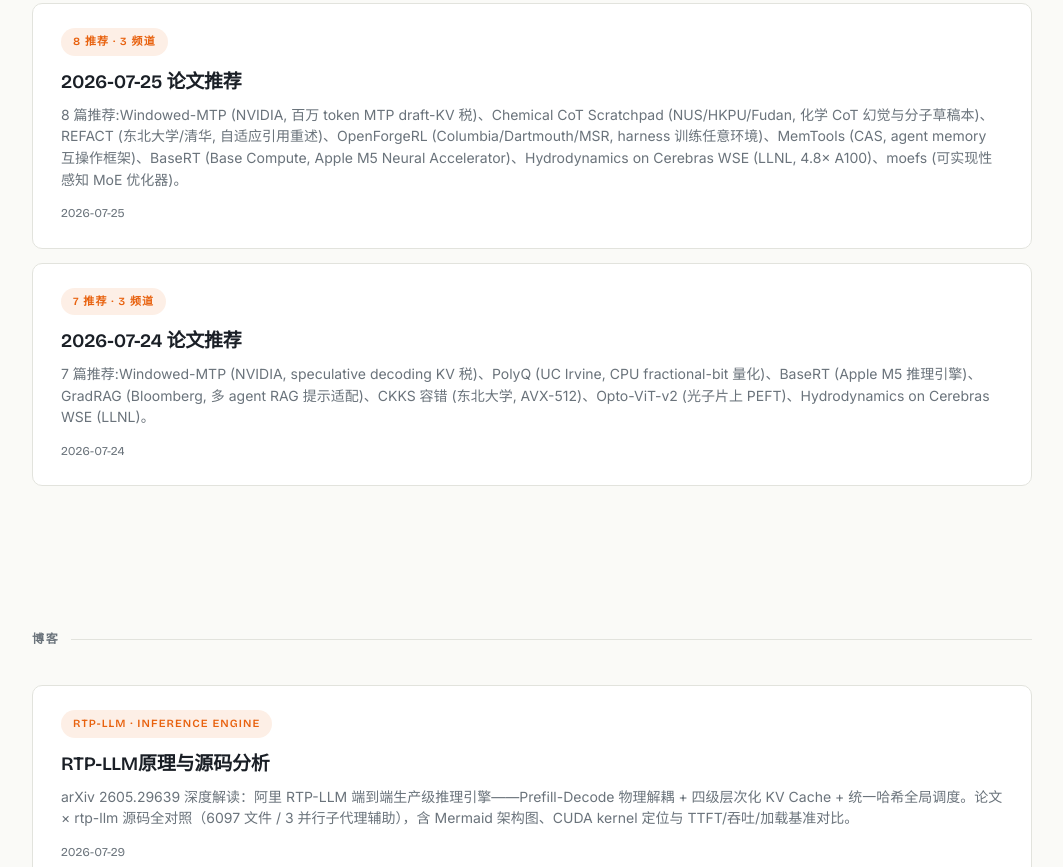
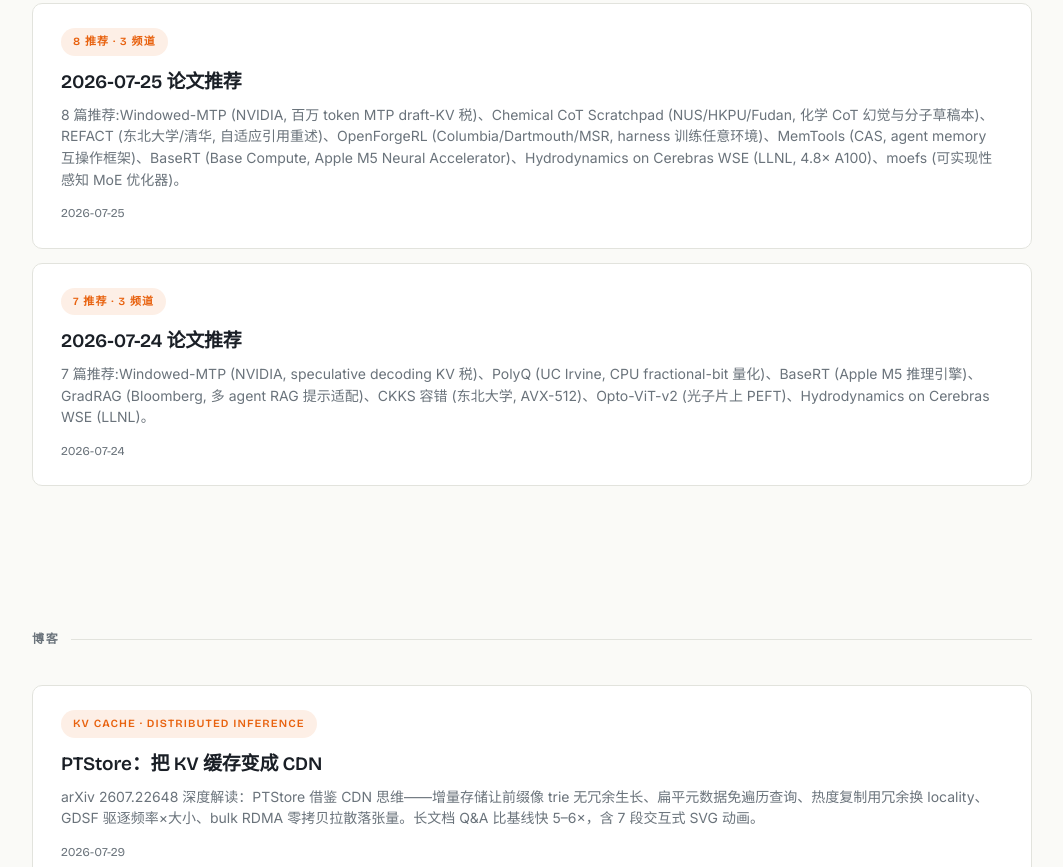
Before and after one commit to yuancaoyaoHW/yuancaoyaohw.github.io, an Astro site: page / in a window 1280 px wide. Shown: the part 1933-2800 px from the top of the page, without its empty margins (108-1171 px from the left). Built offline with nearby package versions, Linux system fonts and the light colour scheme; Astro itself is replaced by a stand-in of ours.

Commit message:
Add PTStore card to homepage blog list

```diff
--- a/src/pages/index.astro
+++ b/src/pages/index.astro
@@ -15,6 +15,13 @@
 ];
 
 const blogPosts = [
+  {
+    title: 'PTStore：把 KV 缓存变成 CDN',
+    href: '/blog/ptstore/',
+    description: 'arXiv 2607.22648 深度解读：PTStore 借鉴 CDN 思维——增量存储让前缀像 trie 无冗余生长、扁平元数据免遍历查询、热度复制用冗余换 locality、GDSF 驱逐频率×大小、bulk RDMA 零拷贝拉散落张量。长文档 Q&A 比基线快 5–6×，含 7 段交互式 SVG 动画。',
+    tag: 'KV Cache · Distributed Inference',
+    date: '2026-07-29',
+  },
   {
     title: 'RTP-LLM原理与源码分析',
     href: '/blog/rtp-llm-deep-read/',
```
